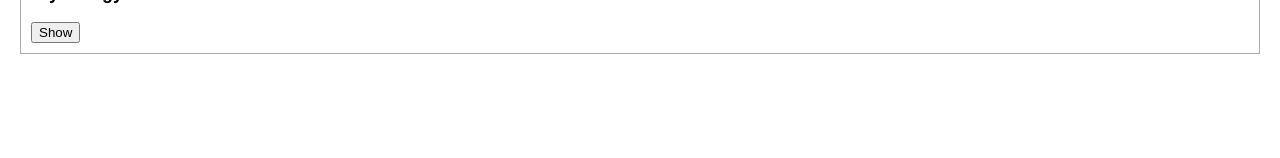
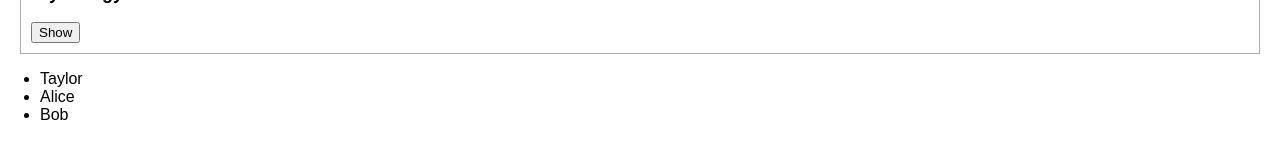
Before and after one commit to zelitosaide/react-js-course, a React (Create React App) app: page / in a window 1280 px wide. Shown: the part 590-748 px from the top of the page. Built offline with nearby package versions, Linux system fonts and the light colour scheme.

Commit message:
Managing State

```diff
--- a/src/learn/learn-react/managing-state/index.js
+++ b/src/learn/learn-react/managing-state/index.js
@@ -30,7 +30,17 @@ function Messager() {
   );
 }
 
-function ContactList({ contacts, selectedContact, onSelect }) {}
+function ContactList({ contacts, selectedContact, onSelect }) {
+  return (
+    <section>
+      <ul>
+        {contacts.map(function (contact) {
+          return <li key={contact.email}>{contact.name}</li>;
+        })}
+      </ul>
+    </section>
+  );
+}
 
 function Accordion() {
   const [activeIndex, setActiveIndex] = useState(0);
```
